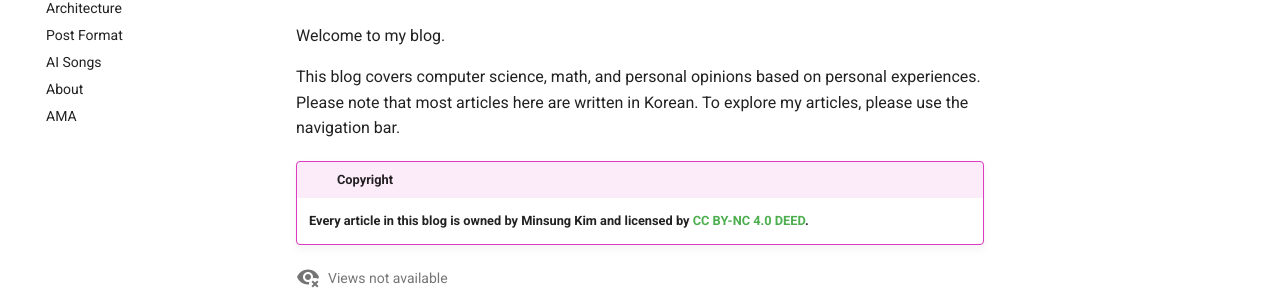
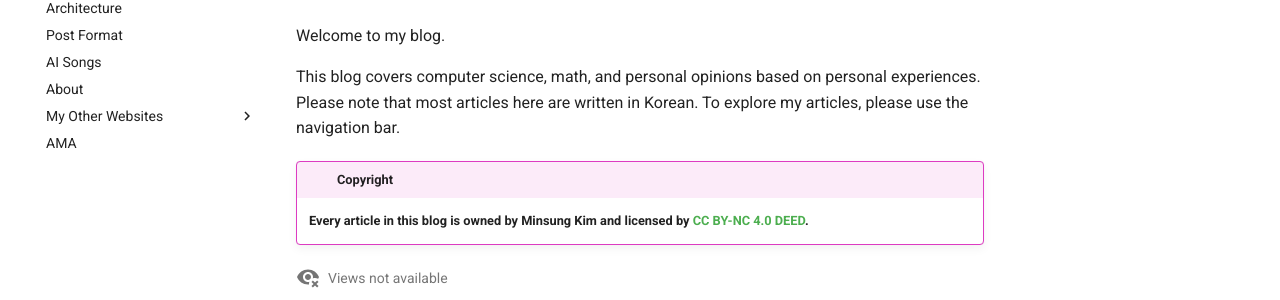
Before and after one commit to McDic/BlogV2, an MkDocs documentation site: the page built from docs/index.md, in a window 1280 px wide. Shown: the part 157-457 px from the top of the page. Built offline with MkDocs 1.6.1 and Material for MkDocs 9.7.7, drawn with Linux system fonts in a browser that asks for light colours; comment, search, counter and statistics services are not loaded.

Commit message:
Add family websites

```diff
--- a/mkdocs.yml
+++ b/mkdocs.yml
@@ -38,6 +38,9 @@
   - Post Format: format.md
   - AI Songs: ai_songs.md
   - About: about.md
+  - My Other Websites:
+    - Pokercraft Local: https://pokercraft.mcdic.net
+    - PokerClock: https://pokerclock.mcdic.net
   - AMA: ama.md
 
 plugins:
```
